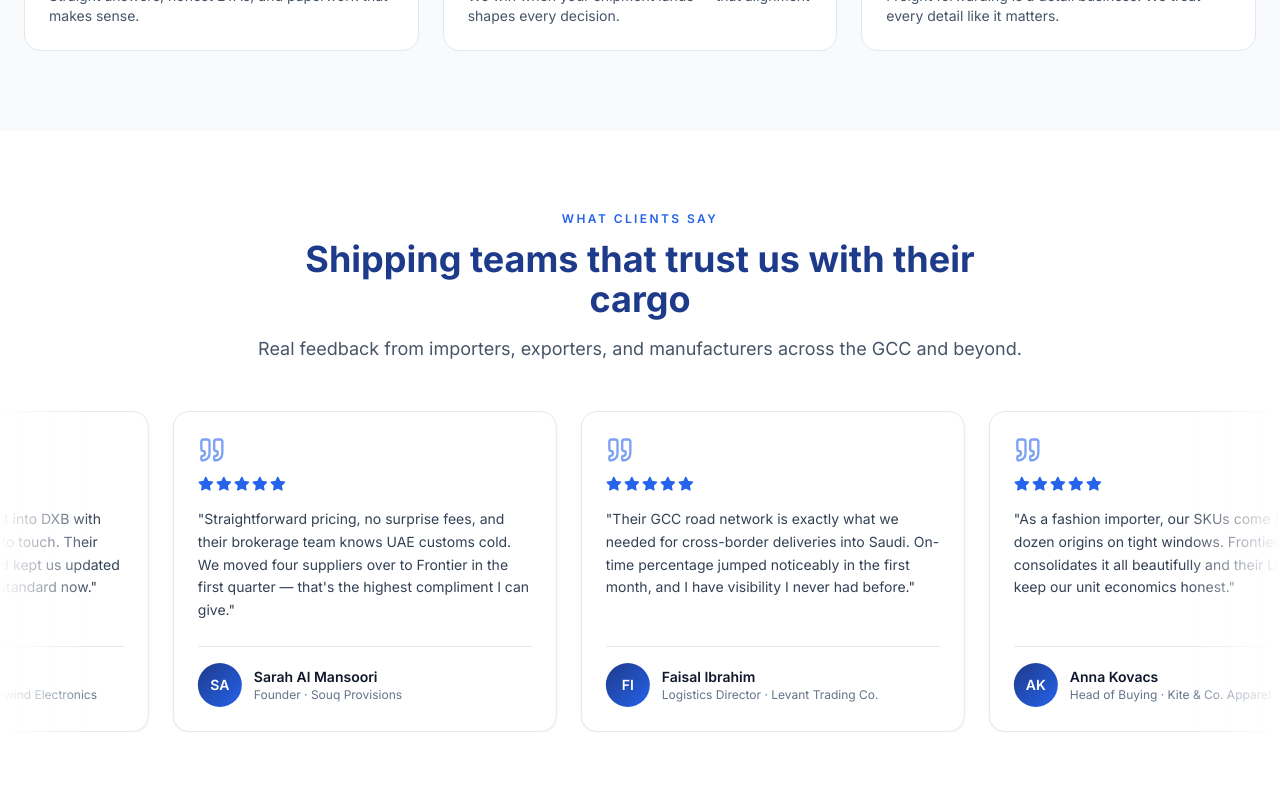
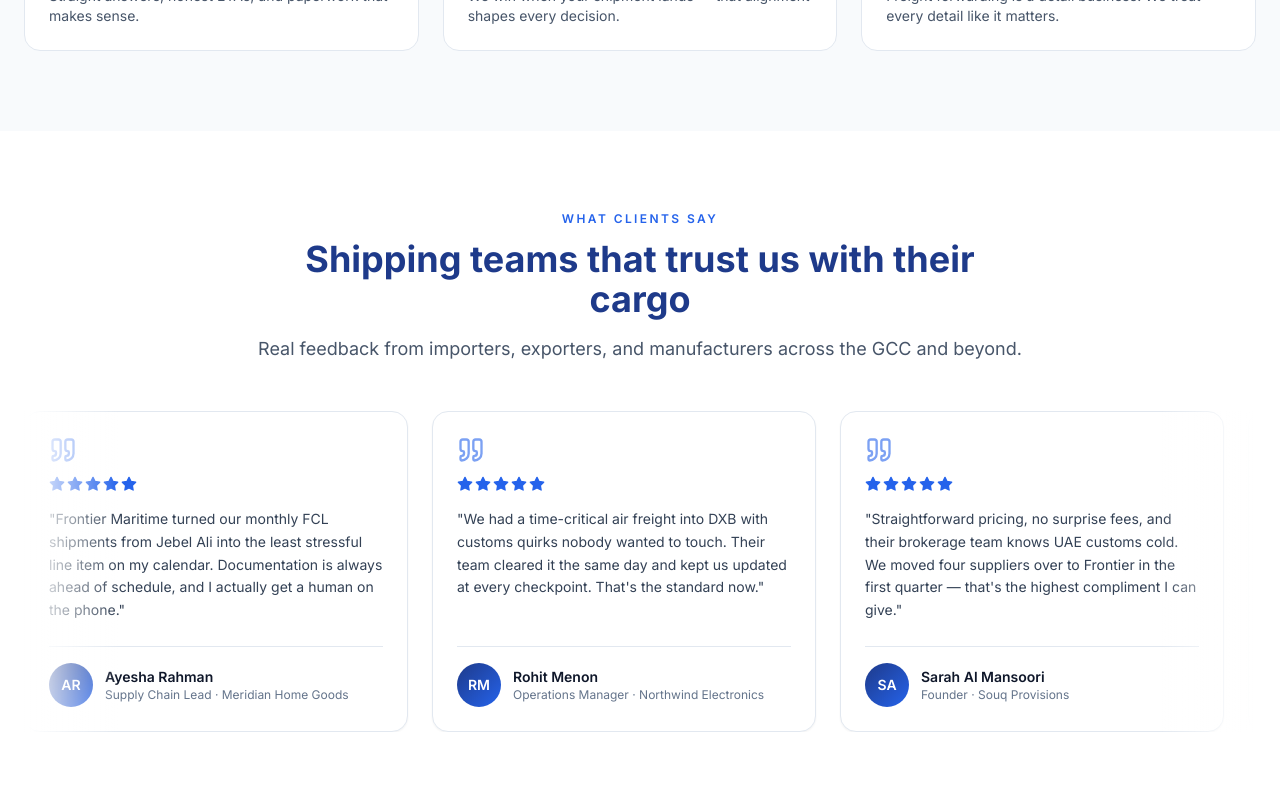
Before and after one commit to ashbbdu/frontier-marine.com, a React (Vite) app: page /about in a window 1280 px wide. Shown: the part 1240-2040 px from the top of the page. Built offline with nearby package versions, Linux system fonts and the light colour scheme.

Commit message:
fix: align testimonial marquee to page grid and force animation via inline style

```diff
--- a/src/pages/About.tsx
+++ b/src/pages/About.tsx
@@ -126,16 +126,22 @@ export default function About() {
         </div>
       </section>
 
-      <section className="py-20">
-        <div className="mx-auto max-w-7xl px-4 md:px-6">
-          <SectionHeading kicker="What clients say" title="Shipping teams that trust us with their cargo" subtitle="Real feedback from importers, exporters, and manufacturers across the GCC and beyond." />
-        </div>
+      <section className="mx-auto max-w-7xl px-4 py-20 md:px-6">
+        <SectionHeading kicker="What clients say" title="Shipping teams that trust us with their cargo" subtitle="Real feedback from importers, exporters, and manufacturers across the GCC and beyond." />
 
         <div
           className="group relative mt-12 overflow-hidden"
           aria-label="Client testimonials"
         >
-          <div className="flex w-max gap-6 pl-6 animate-marquee group-hover:[animation-play-state:paused]">
+          <div
+            className="flex w-max gap-6"
+            style={{
+              animation: 'marquee 25s linear infinite',
+              willChange: 'transform',
+            }}
+            onMouseEnter={(e) => (e.currentTarget.style.animationPlayState = 'paused')}
+            onMouseLeave={(e) => (e.currentTarget.style.animationPlayState = 'running')}
+          >
             {[...testimonials, ...testimonials].map((t, i) => (
               <figure
                 key={`${t.name}-${i}`}
```
